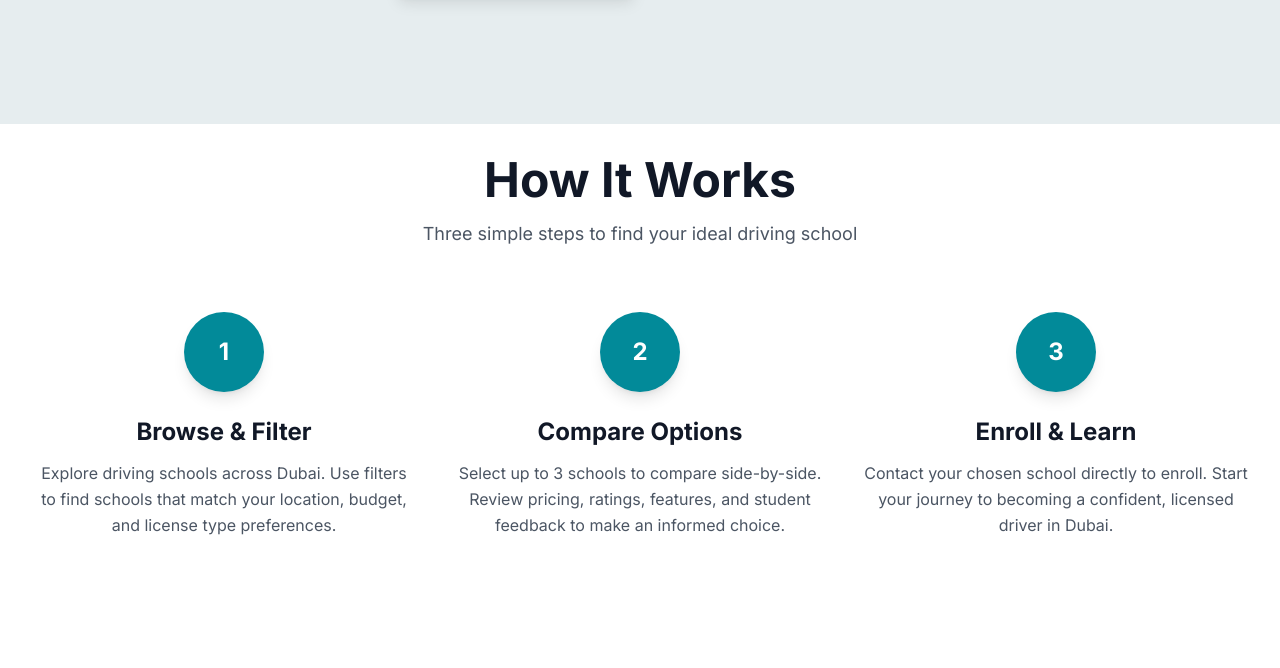
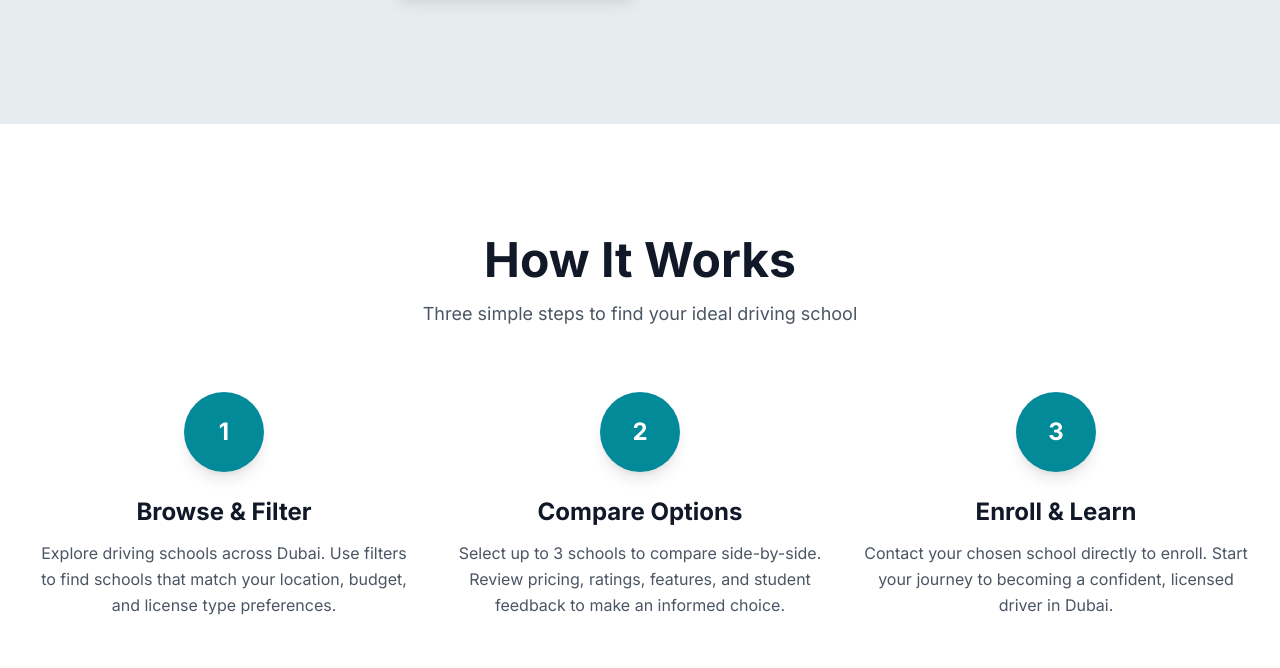
Before and after one commit to nikhilkumarsep21-dot/driving-school-comparison, a Next.js app: page / in a window 1280 px wide. Shown: the part 640-1308 px from the top of the page. Built offline with nearby package versions, Linux system fonts and the light colour scheme; no server answers; the database is empty.

Commit message:
Updated page.tsx

```diff
--- a/app/page.tsx
+++ b/app/page.tsx
@@ -78,7 +78,7 @@ export default function Home() {
         </Container>
       </section>
 
-      <section ref={howItWorksRef.ref as any} className="pt-4 pb-12 sm:pt-8 sm:pb-20 bg-white">
+      <section ref={howItWorksRef.ref as any} className="py-20 sm:py-28 bg-white">
         <Container>
           <motion.div
             className="mx-auto max-w-3xl text-center mb-16"
```
